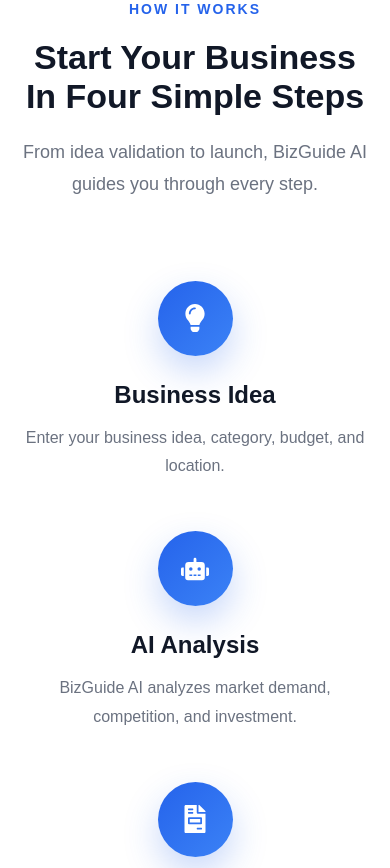
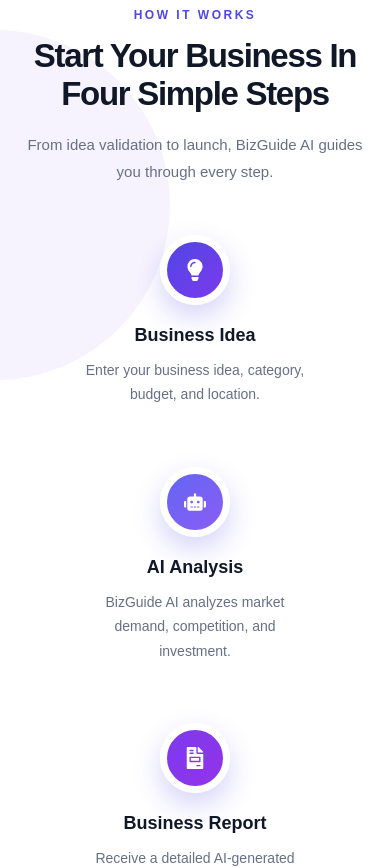
Before and after one commit to Vishwakumar-1927/BizGuide-AI, a React (Vite) app in the folder client/: page / in a window 390 px wide. Shown: the part 4920-5788 px from the top of the page. Built offline with nearby package versions, Linux system fonts and the light colour scheme.

Commit message:
Improve How It Works section design

```diff
--- a/client/src/components/HowItWorks.css
+++ b/client/src/components/HowItWorks.css
@@ -1,195 +1,337 @@
-.how{
-
-padding:100px 30px;
-
-background:white;
-
+.how {
+  position: relative;
+  overflow: hidden;
+  padding: 110px 30px;
+  background: #ffffff;
 }
 
-.how-heading{
+/* =========================
+   BACKGROUND DECORATION
+========================= */
 
-text-align:center;
-
-max-width:750px;
-
-margin:auto auto 80px;
-
+.how::before {
+  content: "";
+  position: absolute;
+  width: 350px;
+  height: 350px;
+  left: -180px;
+  top: 100px;
+  border-radius: 50%;
+  background: rgba(124, 58, 237, 0.06);
 }
 
-.how-heading span{
-
-color:#2563eb;
-
-font-size:14px;
-
-font-weight:700;
-
-letter-spacing:2px;
-
+.how::after {
+  content: "";
+  position: absolute;
+  width: 300px;
+  height: 300px;
+  right: -160px;
+  bottom: 40px;
+  border-radius: 50%;
+  background: rgba(79, 70, 229, 0.05);
 }
 
-.how-heading h2{
+/* =========================
+   HEADING
+========================= */
 
-font-size:46px;
+.how-heading {
+  position: relative;
+  z-index: 2;
 
-margin:20px 0;
+  max-width: 750px;
+  margin: 0 auto 75px;
 
-color:#111827;
-
+  text-align: center;
 }
 
-.how-heading p{
+.how-heading span {
+  display: inline-block;
 
-font-size:18px;
+  margin-bottom: 15px;
 
-color:#6b7280;
+  color: #4f46e5;
 
-line-height:1.8;
+  font-size: 12px;
+  font-weight: 800;
 
+  letter-spacing: 2.5px;
 }
 
-.timeline{
+.how-heading h2 {
+  margin: 0 0 18px;
 
-max-width:1250px;
+  color: #101828;
 
-margin:auto;
+  font-size: clamp(35px, 4vw, 47px);
 
-display:flex;
+  line-height: 1.15;
 
-justify-content:space-between;
+  letter-spacing: -1.3px;
 
-align-items:flex-start;
-
-position:relative;
-
+  font-weight: 850;
 }
 
-.timeline-card{
+.how-heading p {
+  max-width: 650px;
 
-width:250px;
+  margin: auto;
 
-position:relative;
+  color: #667085;
 
-text-align:center;
+  font-size: 16px;
 
+  line-height: 1.8;
 }
 
-.circle{
+/* =========================
+   TIMELINE
+========================= */
 
-width:90px;
+.timeline {
+  position: relative;
+  z-index: 2;
 
-height:90px;
+  max-width: 1200px;
 
-margin:auto;
+  margin: auto;
 
-border-radius:50%;
+  display: grid;
 
-background:linear-gradient(135deg,#2563eb,#3b82f6);
+  grid-template-columns: repeat(4, 1fr);
 
-display:flex;
-
-justify-content:center;
-
-align-items:center;
-
-font-size:34px;
-
-color:white;
-
-box-shadow:0 15px 35px rgba(37,99,235,.25);
-
-margin-bottom:25px;
-
+  gap: 20px;
 }
 
-.timeline-card h3{
+/* Connecting line */
 
-font-size:24px;
+.timeline::before {
+  content: "";
 
-margin-bottom:15px;
+  position: absolute;
 
-color:#111827;
+  top: 55px;
 
+  left: 11%;
+
+  right: 11%;
+
+  height: 2px;
+
+  background:
+    linear-gradient(
+      90deg,
+      #ddd6fe,
+      #8b5cf6,
+      #ddd6fe
+    );
+
+  z-index: -1;
 }
 
-.timeline-card p{
+/* =========================
+   CARD
+========================= */
 
-font-size:16px;
+.timeline-card {
+  position: relative;
 
-line-height:1.8;
+  padding: 0 18px 30px;
 
-color:#6b7280;
-
+  text-align: center;
 }
 
-.connector{
+/* =========================
+   NUMBER + ICON
+========================= */
 
-position:absolute;
+.circle {
+  position: relative;
 
-top:45px;
+  width: 78px;
+  height: 78px;
 
-left:72%;
+  margin: 0 auto 27px;
 
-width:180px;
+  display: flex;
 
-height:4px;
+  align-items: center;
+  justify-content: center;
 
-background:#dbeafe;
+  border: 7px solid #ffffff;
 
-border-radius:10px;
+  border-radius: 50%;
 
+  color: white;
+
+  background:
+    linear-gradient(
+      135deg,
+      #4f46e5,
+      #7c3aed
+    );
+
+  font-size: 25px;
+
+  box-shadow:
+    0 12px 28px rgba(79, 70, 229, 0.24);
+
+  transition:
+    transform 0.3s ease,
+    box-shadow 0.3s ease;
 }
 
-@media(max-width:1100px){
+.timeline-card:hover .circle {
+  transform: translateY(-6px) scale(1.07);
 
-.timeline{
-
-flex-direction:column;
-
-align-items:center;
-
-gap:50px;
-
+  box-shadow:
+    0 18px 35px rgba(79, 70, 229, 0.32);
 }
 
-.timeline-card{
+/* Small step number */
 
-width:100%;
+.circle::after {
+  content: "0" attr(data-step);
 
-max-width:400px;
+  position: absolute;
 
+  display: none;
 }
 
-.connector{
+/* =========================
+   TEXT
+========================= */
 
-display:none;
+.timeline-card h3 {
+  margin: 0 0 12px;
 
+  color: #101828;
+
+  font-size: 19px;
+
+  font-weight: 750;
+}
+
+.timeline-card p {
+  max-width: 230px;
+
+  margin: auto;
+
+  color: #667085;
+
+  font-size: 14px;
+
+  line-height: 1.75;
+}
+
+/* =========================
+   CONNECTOR
+========================= */
+
+.connector {
+  display: none;
+}
+
+/* =========================
+   STEP HIGHLIGHT
+========================= */
+
+.timeline-card:nth-child(2) .circle {
+  background:
+    linear-gradient(
+      135deg,
+      #6366f1,
+      #8b5cf6
+    );
+}
+
+.timeline-card:nth-child(3) .circle {
+  background:
+    linear-gradient(
+      135deg,
+      #7c3aed,
+      #9333ea
+    );
+}
+
+.timeline-card:nth-child(4) .circle {
+  background:
+    linear-gradient(
+      135deg,
+      #6d28d9,
+      #4f46e5
+    );
+}
+
+/* =========================
+   TABLET
+========================= */
+
+@media (max-width: 950px) {
+
+  .how {
+    padding: 90px 25px;
+  }
+
+  .timeline {
+    grid-template-columns: repeat(2, 1fr);
+
+    gap: 55px 20px;
+  }
+
+  .timeline::before {
+    display: none;
   }
 
 }
 
-@media(max-width:650px){
+/* =========================
+   MOBILE
+========================= */
 
-.how{
+@media (max-width: 600px) {
 
-padding:70px 20px;
-
+  .how {
+    padding: 75px 18px;
   }
 
-.how-heading h2{
-
-font-size:34px;
-
+  .how-heading {
+    margin-bottom: 50px;
   }
 
-.circle{
+  .how-heading h2 {
+    font-size: 33px;
+  }
 
-width:75px;
+  .how-heading p {
+    font-size: 15px;
+  }
 
-height:75px;
+  .timeline {
+    grid-template-columns: 1fr;
 
-font-size:28px;
+    gap: 35px;
+  }
 
+  .timeline-card {
+    padding: 0 10px 25px;
+  }
+
+  .circle {
+    width: 70px;
+    height: 70px;
+
+    margin-bottom: 20px;
+
+    font-size: 22px;
+  }
+
+  .timeline-card h3 {
+    font-size: 18px;
+  }
+
+  .timeline-card p {
+    font-size: 14px;
   }
 
 }
--- a/client/src/pages/Analyze.jsx
+++ b/client/src/pages/Analyze.jsx
@@ -2,6 +2,7 @@
 
 import AnalyzeForm from "../components/AnalyzeForm";
 import AnalysisInfo from "../components/AnalysisInfo";
+
 
 function Analyze() {
   return (
```
Also changed, not shown: 1 other file (tests, documents, lock files or other folders). Lines whose indentation alone changed are shown as unchanged.
